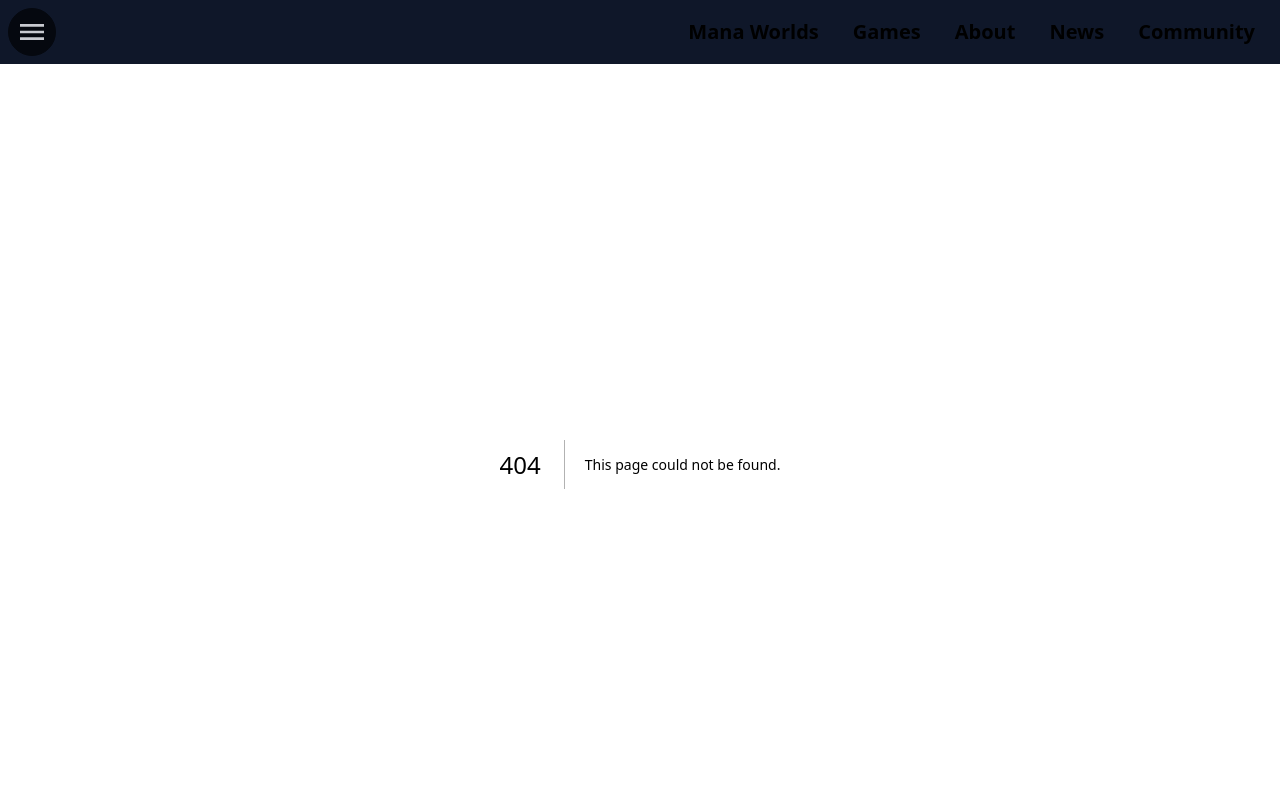
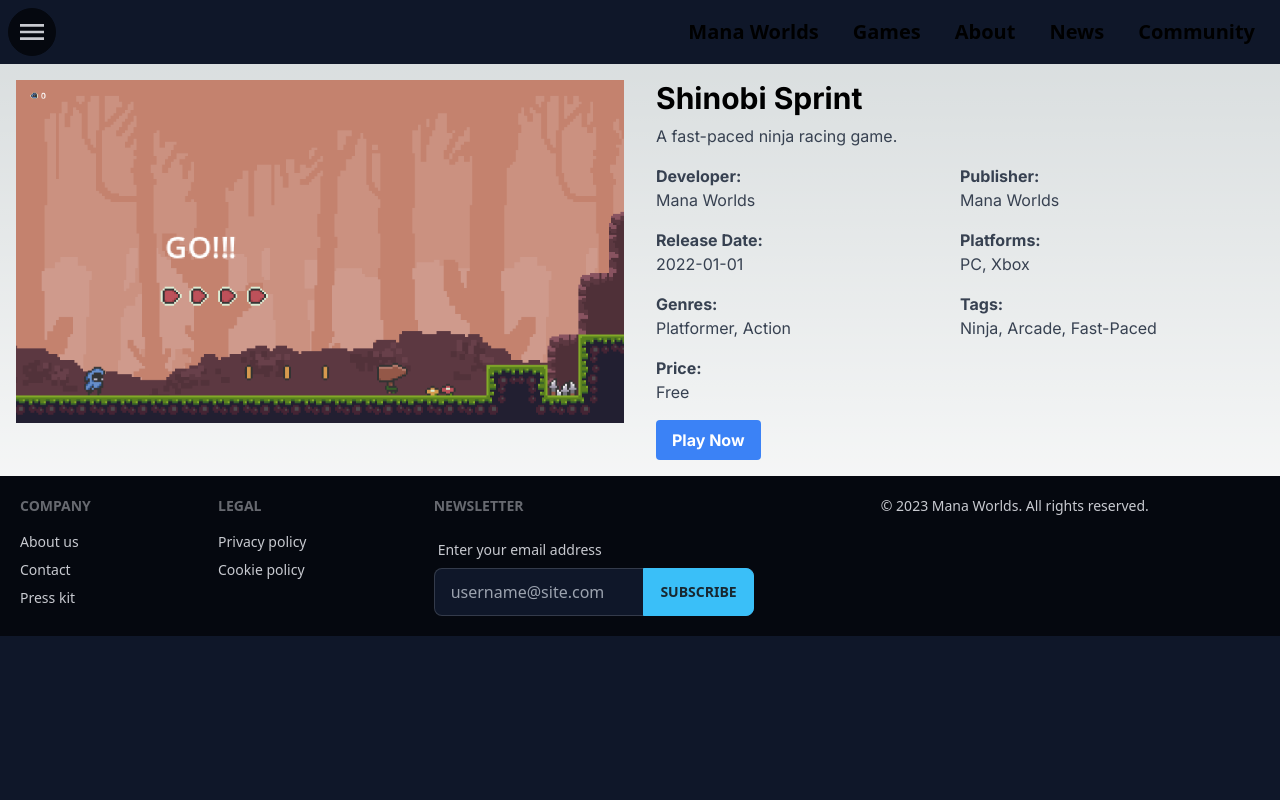
Before and after one commit to AaronPierson/Mana-Worlds, a Next.js app: page /games/shinobi-sprint in a window 1280 px wide. Before the commit this address had no page. Shown: the top 800 px of the page. Built offline with nearby package versions, Linux system fonts and the light colour scheme.

Commit message:
adding a game content page

```diff
--- /dev/null
+++ b/app/games/shinobi-sprint/page.tsx
@@ -0,0 +1,87 @@
+
+const ShinobiSprintPage = () => {
+    const game = {
+        title: "Shinobi Sprint",
+        description: "A fast-paced ninja racing game.",
+        developer: "Mana Worlds",
+        publisher: "Mana Worlds",
+        releaseDate: "2022-01-01",
+        platforms: ["PC", "Xbox",],
+        genres: ["Platformer", "Action"],
+        tags: ["Ninja", "Arcade", "Fast-Paced"],
+        metacriticScore: 85,
+        userScore: 8.5,
+        price: "Free",
+        discount: "10%",
+        image: '/imgs/games/sprint.png',
+    };
+
+    return (
+        <>
+            <div className="flex flex-col md:flex-row">
+                <div className="md:w-1/2 p-4">
+                    <img src={game.image} alt={game.title} className="w-full" />
+                </div>
+                <div className="md:w-1/2 p-4">
+                    <h1 className="text-3xl font-bold mb-2">{game.title}</h1>
+                    <p className="text-gray-700 mb-4">{game.description}</p>
+                    <div className="flex mb-4">
+                        <div className="w-1/2">
+                            <p className="text-gray-700 font-bold">Developer:</p>
+                            <p className="text-gray-700">{game.developer}</p>
+                        </div>
+                        <div className="w-1/2">
+                            <p className="text-gray-700 font-bold">Publisher:</p>
+                            <p className="text-gray-700">{game.publisher}</p>
+                        </div>
+                    </div>
+                    <div className="flex mb-4">
+                        <div className="w-1/2">
+                            <p className="text-gray-700 font-bold">Release Date:</p>
+                            <p className="text-gray-700">{game.releaseDate}</p>
+                        </div>
+                        <div className="w-1/2">
+                            <p className="text-gray-700 font-bold">Platforms:</p>
+                            <p className="text-gray-700">{game.platforms.join(", ")}</p>
+                        </div>
+                    </div>
+                    <div className="flex mb-4">
+                        <div className="w-1/2">
+                            <p className="text-gray-700 font-bold">Genres:</p>
+                            <p className="text-gray-700">{game.genres.join(", ")}</p>
+                        </div>
+                        <div className="w-1/2">
+                            <p className="text-gray-700 font-bold">Tags:</p>
+                            <p className="text-gray-700">{game.tags.join(", ")}</p>
+                        </div>
+                    </div>
+                    {/* <div className="flex mb-4">
+                        <div className="w-1/2">
+                            <p className="text-gray-700 font-bold">Metacritic Score:</p>
+                            <p className="text-gray-700">{game.metacriticScore}</p>
+                        </div>
+                        <div className="w-1/2">
+                            <p className="text-gray-700 font-bold">User Score:</p>
+                            <p className="text-gray-700">{game.userScore}</p>
+                        </div>
+                    </div> */}
+                    <div className="flex mb-4">
+                        <div className="w-1/2">
+                            <p className="text-gray-700 font-bold">Price:</p>
+                            <p className="text-gray-700">{game.price}</p>
+                        </div>
+                        {/* <div className="w-1/2">
+                            <p className="text-gray-700 font-bold">Discount:</p>
+                            <p className="text-gray-700">{game.discount}</p>
+                        </div> */}
+                    </div>
+                    <button className="bg-blue-500 hover:bg-blue-700 text-white font-bold py-2 px-4 rounded">
+                        Play Now
+                    </button>
+                </div>
+            </div>
+        </>
+    );
+};
+
+export default ShinobiSprintPage;
```
